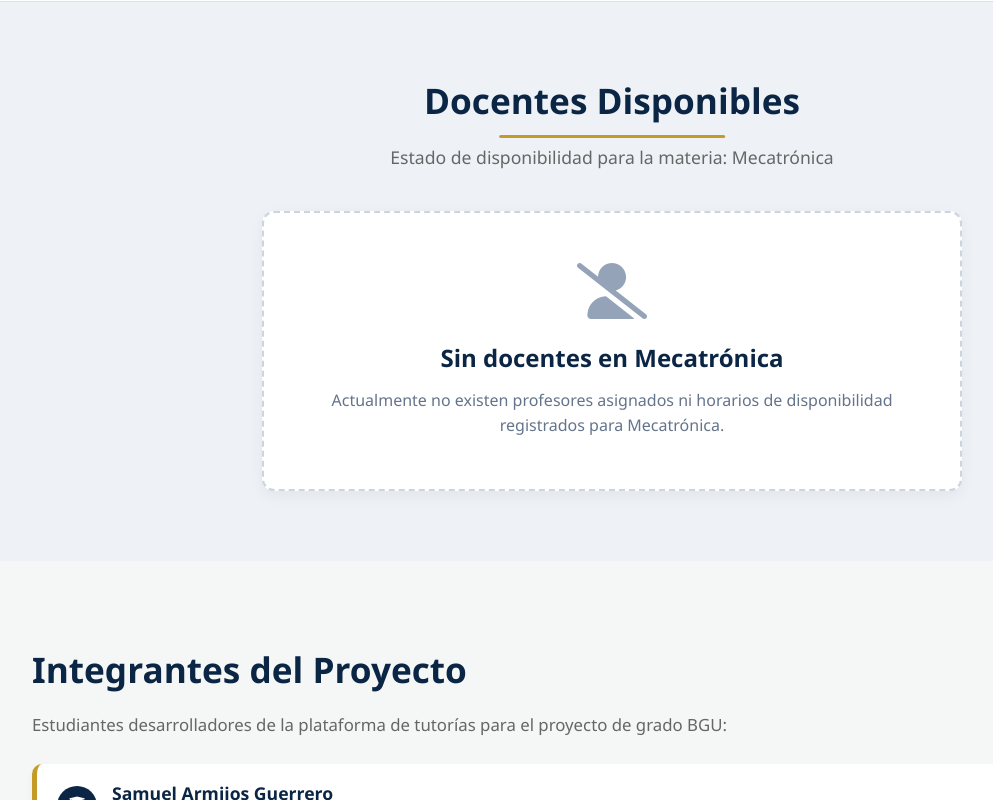
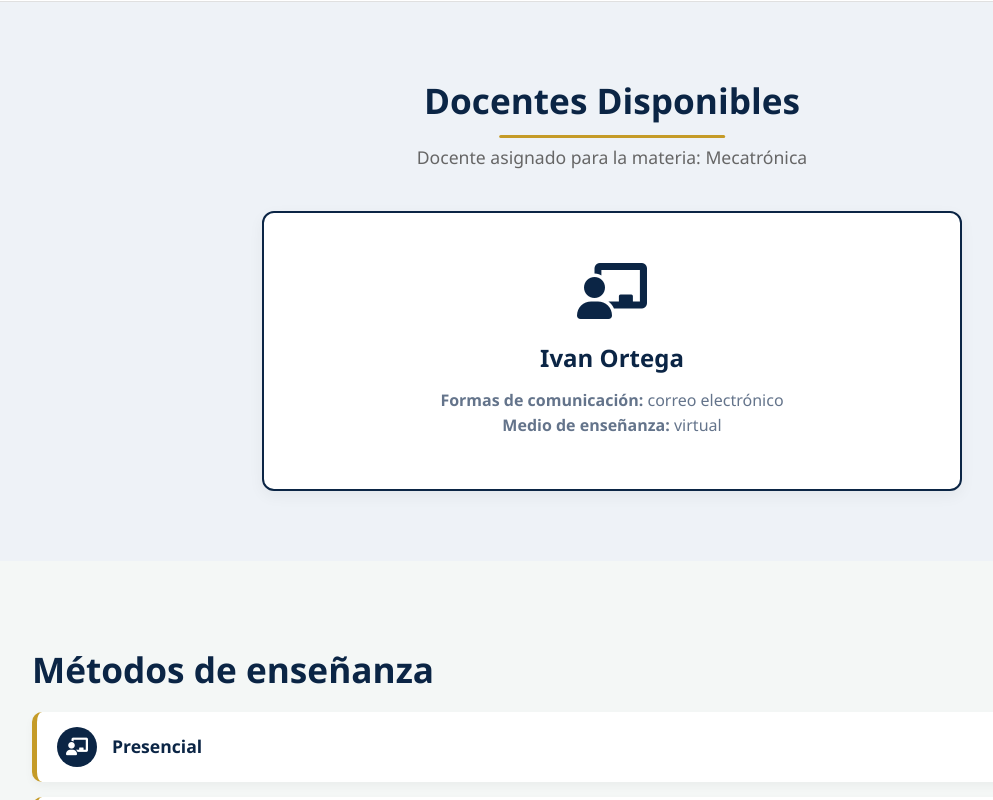
Before and after one commit to Satoru-Go09/Tutorias, a plain HTML site: page index.html in a window 1280 px wide. Both pictures are taken after a click on the element 243 px from the left and 1608 px from the top of the page. Shown: the part 1819-2619 px from the top of the page, without its empty margins (28-1021 px from the left). Drawn offline with Linux system fonts and the light colour scheme.

Commit message:
index.html

```diff
--- a/index.html
+++ b/index.html
@@ -635,9 +635,9 @@
                 <p id="selectedSubjectTitle">Selecciona una materia arriba para ver los docentes asignados y sus horarios.</p>
             </div>
 
-            <div class="empty-teachers-box">
-                <i class="fas fa-user-slash"></i>
-                <h3 id="emptyTitle">No hay docentes registrados</h3>
+            <div class="empty-teachers-box" id="teachersBox">
+                <i class="fas fa-user-slash" id="teacherIcon"></i>
+                <h3 id="emptyTitle">seleccione materia</h3>
                 <p id="emptyMessage">Actualmente no existen docentes registrados para esta asignatura en el sistema.</p>
             </div>
         </div>
@@ -646,28 +646,24 @@
     <section class="features">
         <div class="container features-container">
             <div class="features-content">
-                <h2>Integrantes del Proyecto</h2>
-                <p>Estudiantes desarrolladores de la plataforma de tutorías para el proyecto de grado BGU:</p>
+                <h2>Métodos de enseñanza</h2>
                 <ul class="feature-list">
                     <li class="feature-item">
-                        <div class="feature-icon"><i class="fas fa-user-graduate"></i></div>
+                        <div class="feature-icon"><i class="fas fa-chalkboard-teacher"></i></div>
                         <div class="feature-text">
-                            <h4>Samuel Armijos Guerrero</h4>
-                            <p>Estudiante Desarrollador</p>
+                            <h4>Presencial</h4>
                         </div>
                     </li>
                     <li class="feature-item">
-                        <div class="feature-icon"><i class="fas fa-user-graduate"></i></div>
+                        <div class="feature-icon"><i class="fas fa-laptop"></i></div>
                         <div class="feature-text">
-                            <h4>Andres Herbas Bedon</h4>
-                            <p>Estudiante Desarrollador</p>
+                            <h4>virtual</h4>
                         </div>
                     </li>
                     <li class="feature-item">
-                        <div class="feature-icon"><i class="fas fa-user-graduate"></i></div>
+                        <div class="feature-icon"><i class="fas fa-sync-alt"></i></div>
                         <div class="feature-text">
-                            <h4>Justin Riera Soledispa</h4>
-                            <p>Estudiante Desarrollador</p>
+                            <h4>hibrida</h4>
                         </div>
                     </li>
                 </ul>
@@ -727,9 +723,27 @@
         }
 
         function selectSubject(subjectName) {
-            document.getElementById('selectedSubjectTitle').innerText = "Estado de disponibilidad para la materia: " + subjectName;
-            document.getElementById('emptyTitle').innerText = "Sin docentes en " + subjectName;
-            document.getElementById('emptyMessage').innerText = "Actualmente no existen profesores asignados ni horarios de disponibilidad registrados para " + subjectName + ".";
+            let titleEl = document.getElementById('selectedSubjectTitle');
+            let emptyTitleEl = document.getElementById('emptyTitle');
+            let emptyMessageEl = document.getElementById('emptyMessage');
+            let boxEl = document.getElementById('teachersBox');
+            let iconEl = document.getElementById('teacherIcon');
+
+            if (subjectName === 'Mecatrónica') {
+                titleEl.innerText = "Docente asignado para la materia: " + subjectName;
+                iconEl.className = "fas fa-chalkboard-teacher";
+                iconEl.style.color = "#0b2545";
+                boxEl.style.border = "2px solid #0b2545";
+                emptyTitleEl.innerText = "Ivan Ortega";
+                emptyMessageEl.innerHTML = "<strong>Formas de comunicación:</strong> correo electrónico<br><strong>Medio de enseñanza:</strong> virtual";
+            } else {
+                titleEl.innerText = "Estado de disponibilidad para la materia: " + subjectName;
+                iconEl.className = "fas fa-user-slash";
+                iconEl.style.color = "#94a3b8";
+                boxEl.style.border = "2px dashed #cbd5e1";
+                emptyTitleEl.innerText = "Sin docentes en " + subjectName;
+                emptyMessageEl.innerText = "Actualmente no existen profesores asignados ni horarios de disponibilidad registrados para " + subjectName + ".";
+            }
 
             document.getElementById('docentes').scrollIntoView({ behavior: 'smooth' });
         }
```
